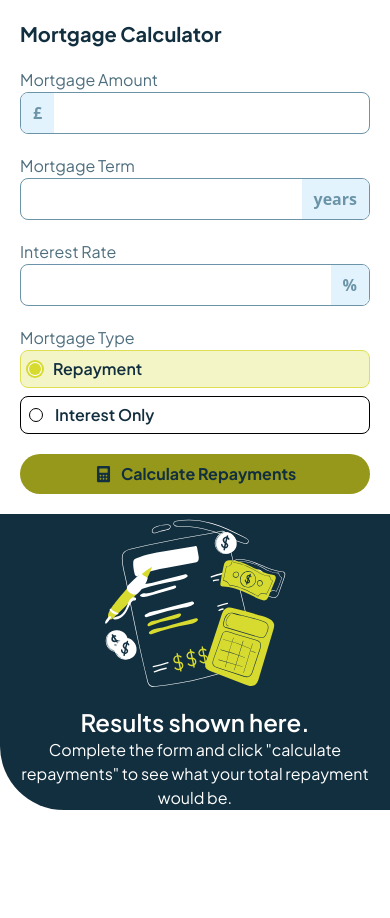
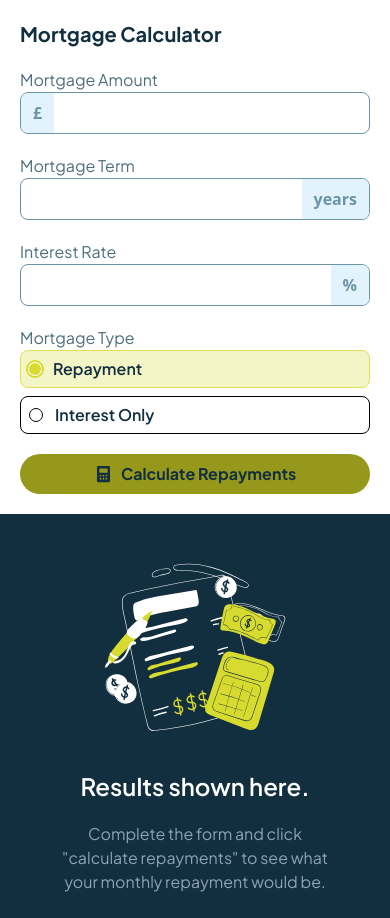
Before and after one commit to Alejo2304/mortage-repayment-calculator, a React (Vite) app: page / in a window 390 px wide. Before the commit the page ends 844 px from the top, so only its background shows below. Built offline with nearby package versions, Linux system fonts and the light colour scheme.

Commit message:
Added style for results on mobile version

```diff
--- a/src/App.tsx
+++ b/src/App.tsx
@@ -2,9 +2,9 @@ import MortgageCalculator from "./components/MortgageCalculator.tsx"
 
 function App() {
   return (
-    <>
+    <div className="h-screen">
       <MortgageCalculator/>
-    </>
+    </div>
   );
 }
 
--- a/src/components/MortgageCalculator.tsx
+++ b/src/components/MortgageCalculator.tsx
@@ -54,11 +54,11 @@ export default function MortgageCalculator(): React.ReactElement{
     }, [results]);
 
     return(
-        <div className="flex flex-col md:flex-row">
-            <div className="flex-2/3 md:flex-1/2">
+        <div className="flex flex-col  md:flex-row h-full">
+            <div className="flex-1/2 md:flex-1/2 h-full" >
                 <Form formData={formData} setFormData={setFormData} handleSubmit={calculateResults}/>
             </div>
-            <div className="flex-1/3 md:flex-1/2">
+            <div className="flex-1/2 md:flex-1/2 h-full">
                 <Result formData={formData} calculationData={results}/>
             </div>
         </div>
--- a/src/components/Result.tsx
+++ b/src/components/Result.tsx
@@ -3,14 +3,18 @@ import imgResult from "../assets/images/illustration-empty.svg"
 
 function ResultDefault({formData}: ResultProps): React.ReactElement{
     const toCalculate = formData.calculationType === "InterestOnly" ? "calculate interest" : "calculate repayments";
-    const toTotal = formData.calculationType === "InterestOnly" ? "total interest" : "total repayment"
+    const toTotal = formData.calculationType === "InterestOnly" ? "total interest" : "monthly repayment"
 
     return(
-        <div className="flex flex-col w-full h-full bg-slate-900 rounded-bl-[4rem] justify-center items-center">
-            <img src={imgResult} className="flex-1/3"></img>
-            <h1 className="flex-1/3 font-jakarta font-semibold text-center text-white text-2xl">Results shown here.</h1>
-            <p className="flex-1/3 font-jakarta text-center text-white"> Complete the form and click "<span>{toCalculate}</span>" to see what your {toTotal} would be.</p>
-        </div>
+        <article className="flex flex-col w-full h-full bg-slate-900 md:rounded-bl-[4rem] justify-center items-center p-6">
+            <div className="flex-1 flex justify-center items-center">
+                <img src={imgResult} className="max-w-full h-auto p-5"></img>
+            </div>
+            <div className="flex-1 text-center space-y-5">
+                <h1 className="font-jakarta font-semibold text-white text-2xl">Results shown here.</h1>
+                <p className="font-jakarta text-center text-slate-400 px-8"> Complete the form and click "<span>{toCalculate}</span>" to see what your {toTotal} would be.</p>
+            </div>
+        </article>
     );
 }
 
```
